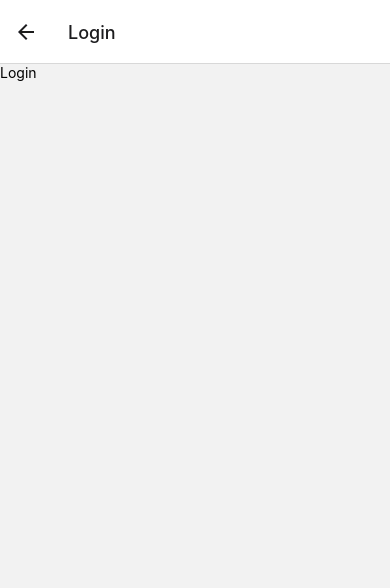
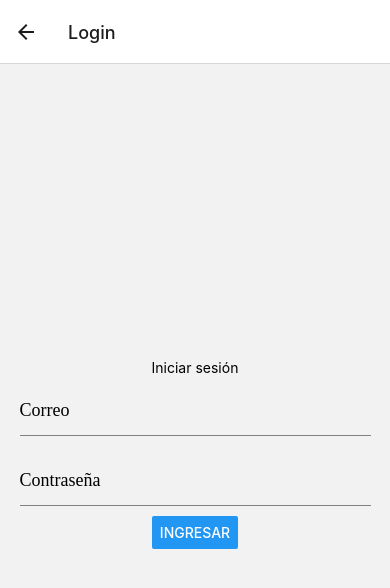
Before and after one commit to alainlemus/reactnative-exam, a React Native app in the folder exam/: screen /Login in a window 390 px wide. Shown: the top 588 px of the page. Built offline with nearby package versions, Linux system fonts and the light colour scheme.

Commit message:
agregando formulario login con validaciones

```diff
--- a/exam/components/Home.js
+++ b/exam/components/Home.js
@@ -1,5 +1,5 @@
 import * as React from 'react'
-import { Text, View, StyleSheet, Button } from 'react-native'
+import { View, StyleSheet, Button } from 'react-native'
 
 const Home = ({ navigation }) => {
         return (
@@ -14,11 +14,10 @@ const Home = ({ navigation }) => {
 const styles = StyleSheet.create({
     container: {
         flex: 1,
+        justifyContent: 'center',
+        alignItems: 'center',
         width: '100%',
-        height: '100%'
-    },
-    title: {
-        textAlign: 'center'
+        height: '100%',
     }
 })
 
--- a/exam/components/Login.js
+++ b/exam/components/Login.js
@@ -1,12 +1,110 @@
 import * as React from 'react'
-import { Text, View } from 'react-native'
+import { Text, View, TextInput, Button, StyleSheet } from 'react-native'
 
 const Login = () => {
-        return (
-            <View>
-                <Text>Login</Text>
-            </View>
-        )
+
+    const [ message, setMessage ] = React.useState("")
+    const [flagSecure, setFlagSecure] = React.useState(true)
+
+    const correo = React.useRef("")
+    const password = React.useRef("")
+
+    const data = {
+        'password': {
+            'validation': 'required',
+            // 'regex': /^[a-zA-Z0-9]{4,16}$/,
+            'message': 'El campo es requerido.',
+            'validate': false
+        },
+        'email': {
+            'validation': 'required',
+            'regex': /^[^@]+@[^@]+\.[a-zA-Z]{2,}$/u,
+            'message': 'El campo es requerido, solo se permiten direcciones de correo.',
+            'validate': false
+        }
+    }
+
+
+    const emailValidate = (value) => {
+        correo.current = value
+        if(data.email.regex.test(value)) {
+            setMessage("")
+        } else {
+            setMessage(data.email.message)
+        }
+    }
+
+    const passwordValidate = (value) => {
+        password.current = value
+        if(value.length >= 4) {
+            setMessage("")
+        } else {
+            setMessage(data.password.message)
+        }
+    }
+
+
+    return (
+        <View style={styles.container}>
+
+            <Text>Iniciar sesión</Text>
+
+            <TextInput
+                style={styles.input}
+                autoCapitalize="none"
+                onChangeText={emailValidate}
+                defaultValue={correo.current}
+                placeholder="Correo"
+            />
+
+            <TextInput
+                style={styles.input}
+                secureTextEntry={flagSecure}
+                onChangeText={passwordValidate}
+                defaultValue={password.current}
+                placeholder="Contraseña"
+                keyboardType="password"
+            />
+
+            <Button title='Ingresar'/>
+
+
+        </View>
+    )
 }
 
+const styles = StyleSheet.create({
+    container: {
+        flex: 1,
+        alignItems: 'center',
+        justifyContent: 'center',
+    },
+    input: {
+        borderBottomWidth: 1,
+        borderColor: '#808080',
+        height: 50,
+        marginVertical: 10,
+        fontFamily: 'ArchivoCondensedMedium',
+        fontSize: 18,
+        width: '90%',
+    },
+    button: {
+        backgroundColor: '#00BE00',
+        width: 150,
+        alignItems: 'center',
+        justifyContent: 'center',
+        paddingVertical: 15,
+        paddingHorizontal: 30,
+        borderRadius: 10,
+        shadowColor: "#000",
+        shadowOffset: {
+            width: 0,
+            height: 2,
+        },
+        shadowOpacity: 0.25,
+        shadowRadius: 3.84,
+        elevation: 5,
+    },
+})
+
 export default Login
```
